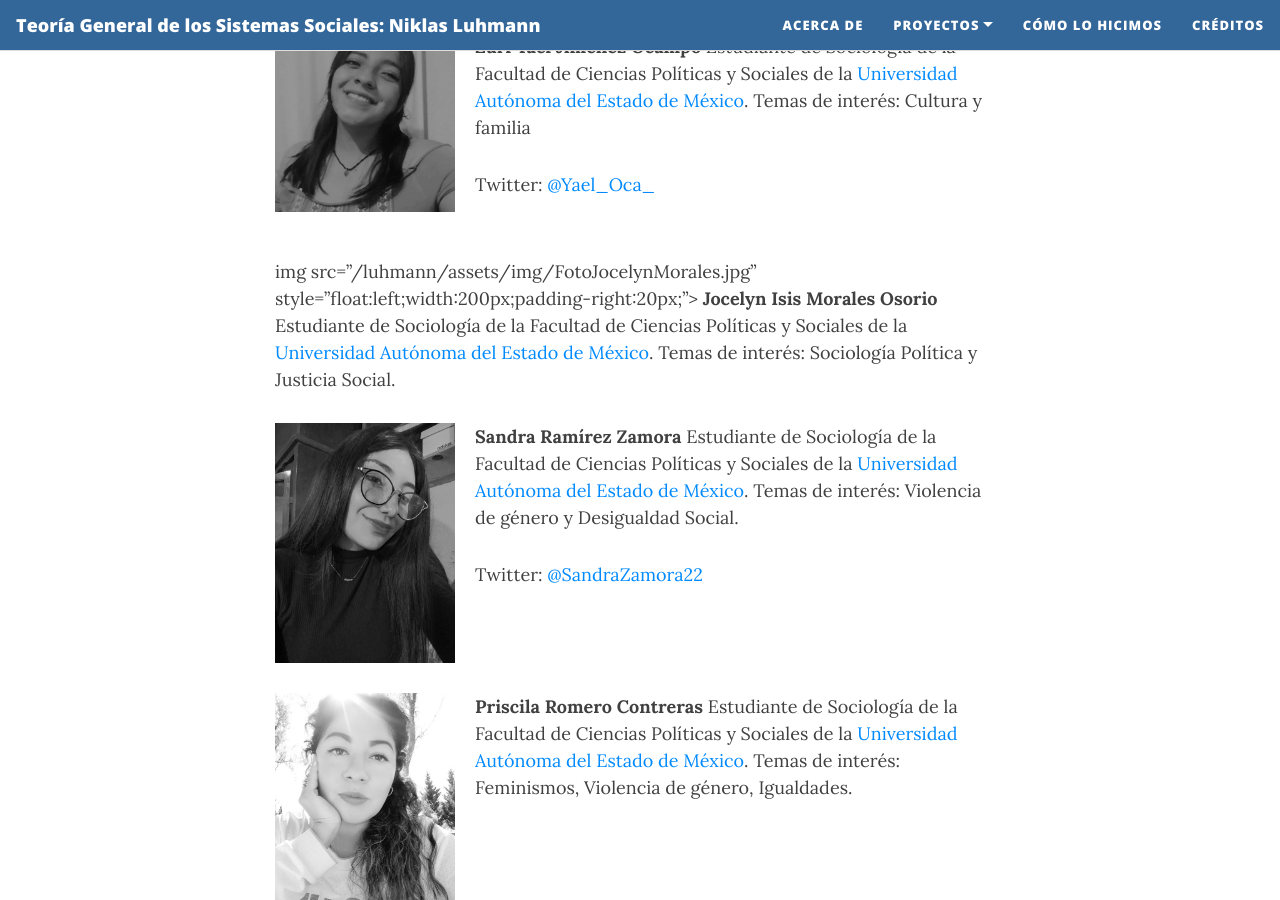
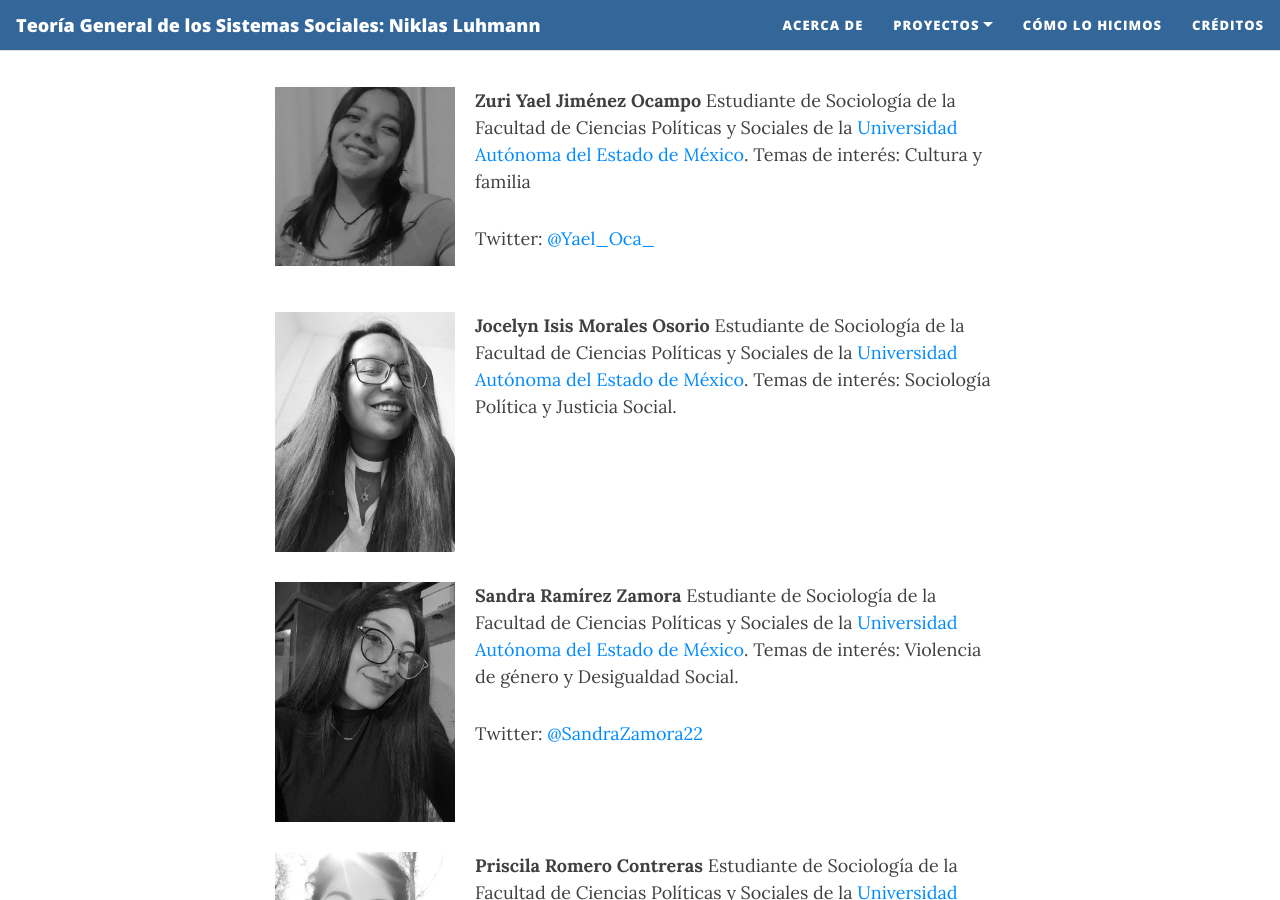
Before and after one commit to rosariorogel/luhmann, a Jekyll site: the page built from _pages/credits.md, in a window 1280 px wide and 900 px high, scrolled down 2158 px. Built offline with Jekyll 4.4.1, drawn with Linux system fonts in a browser that asks for light colours; nearby versions of some CDN libraries.

Commit message:
Ajustes pages credits

```diff
--- a/_pages/credits.md
+++ b/_pages/credits.md
@@ -53,7 +53,7 @@ Twitter: [@Dafne3312](https://twitter.com/Dafne3312)
 
 <div style="clear: both;"></div>
 
-<img src="{{ site.baseurl }}/assets/img/FotoThaniaHernandez.jpg" style="float:left;width:1080px;padding-right:1052px;">
+<img src="{{ site.baseurl }}/assets/img/FotothaniaHernandez.jpg" style="float:left;width:200px;padding-right:20px;">
 **Thania Hernández Sánchez** Estudiante de Sociología de la Facultad de Ciencias Políticas y Sociales de la [Universidad Autónoma del Estado de México](https://www.uaemex.mx/). Temas de interés: Movimientos Sociales,Estudio del Genero,Arte y Medio Ambiente
 
 Twitter: [@thaniah360](https://twitter.com/thaniah360?t=ECxokN7oRPcazbLYmDENqA&s=08)
@@ -67,8 +67,10 @@ Twitter: [@Yael_Oca_](https://twitter.com/Yael_Oca_)
 
 <div style="clear: both;"></div>
 
-img src="{{ site.baseurl }}/assets/img/FotoJocelynMorales.jpg" style="float:left;width:200px;padding-right:20px;">
+<img src="{{ site.baseurl }}/assets/img/FotoJocelynMorales.jpg" style="float:left;width:200px;padding-right:20px;">
 **Jocelyn Isis Morales Osorio** Estudiante de Sociología de la Facultad de Ciencias Políticas y Sociales de la [Universidad Autónoma del Estado de México](https://www.uaemex.mx/). Temas de interés: Sociología Política y Justicia Social.
+
+<div style="clear: both;"></div>
 
 <img src="{{ site.baseurl }}/assets/img/FotoSandraRamirez.png" style="float:left;width:200px;padding-right:20px;">
 **Sandra Ramírez Zamora** Estudiante de Sociología de la Facultad de Ciencias Políticas y Sociales de la [Universidad Autónoma del Estado de México](https://www.uaemex.mx/). Temas de interés: Violencia de género y Desigualdad Social.
```
